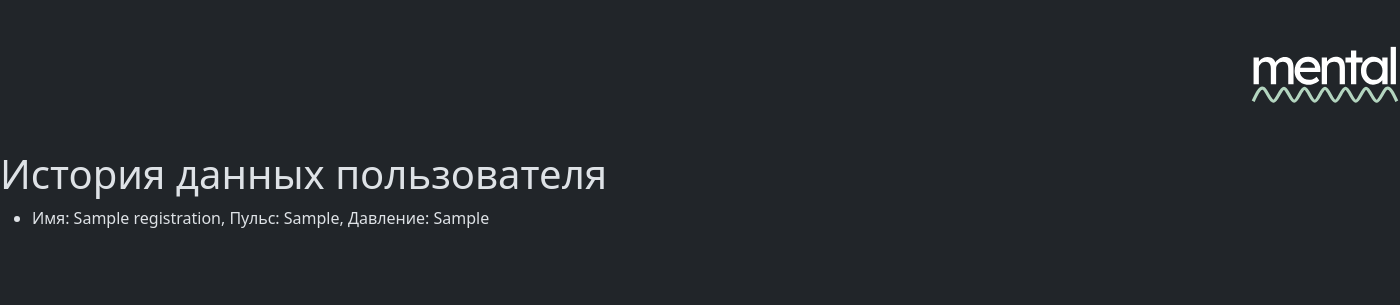
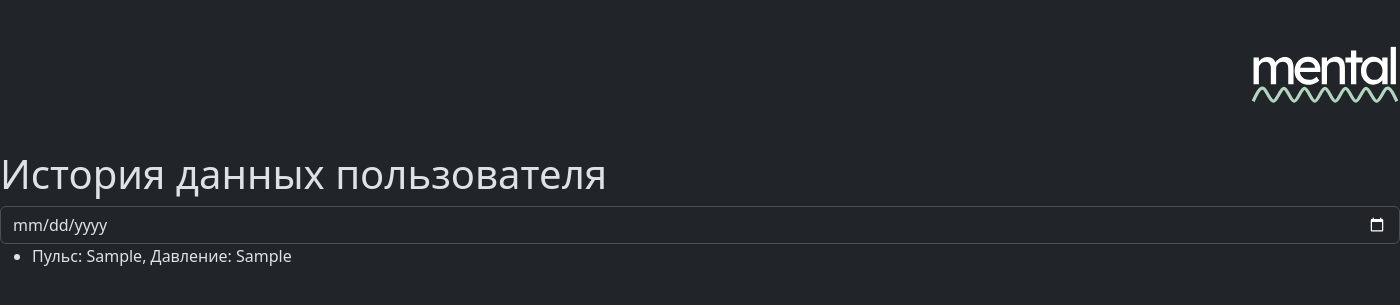
Before and after one commit to n1x9s/site, a Flask app: template templates/history.html in a window 1400 px wide. Shown: the top 305 px of the page. Run offline with Flask 3, Linux system fonts and the light colour scheme; tables that the repository leaves empty hold one stand-in row (values such as "Sample post"); the template is opened without the code that fills it: values that come from a table or form of the project are taken from there, most other values are stand-ins (such as "Sample title", 1, 10 or a date in 2020); some libraries are stand-ins or nearby versions.

Commit message:
коммит

```diff
--- a/app.py
+++ b/app.py
@@ -60,8 +60,8 @@ def show():
 
 @app.route('/history', methods=['GET'])
 def history():
-    username = request.args.get('username')  # Получаем имя пользователя из запроса
-    data = Registration.query.filter_by(name=username).all()  # Фильтруем данные по имени пользователя
+    username = request.args.get('username')
+    data = Registration.query.filter_by(name=username).all()
     return render_template('history.html', data=data, title="History")
 
 
--- a/templates/base.html
+++ b/templates/base.html
@@ -7,7 +7,7 @@
     <title>{{ title }}</title>
 </head>
 <body>
-    <img class="logo" src="{{ url_for('static', filename='img/logo.svg') }}" alt="logo">
+    <a href="{{ url_for('index') }}"><img class="logo" src="{{ url_for('static', filename='img/logo.svg') }}" alt="logo"></a>
     {% block content %}{% endblock %}
 </body>
 </html>
--- a/templates/history.html
+++ b/templates/history.html
@@ -1,10 +1,11 @@
 {% extends "base.html" %}
 {% block content %}
-    <h1>История данных пользователя</h1>
+    <h1>История данных пользователя </h1>
+    <input type="date" class="form-control" id="date" name="date" placeholder="Дата" required>
     <ul>
         {% for entry in data %}
             <li>
-                Имя: {{ entry.name }}, Пульс: {{ entry.pulse }}, Давление: {{ entry.pressure }}
+                Пульс: {{ entry.pulse }}, Давление: {{ entry.pressure }}
             </li>
         {% else %}
             <li>Данные отсутствуют для данного пользователя.</li>
--- a/templates/show.html
+++ b/templates/show.html
@@ -26,8 +26,8 @@
 </div>
 
 <form action="/history" method="get">
-    <input type="hidden" name="username" value="{{ form.name.data }}"> <!-- Имя пользователя для фильтрации -->
-    <button type="submit" class="btnn btn-primary profilebtn">Профиль</button>
+    <input type="hidden" name="username" value="{{ form.name.data }}">
+    <button type="submit" class="btnn btn-primary profilebtn">История данных</button>
 </form>
 
 
```
